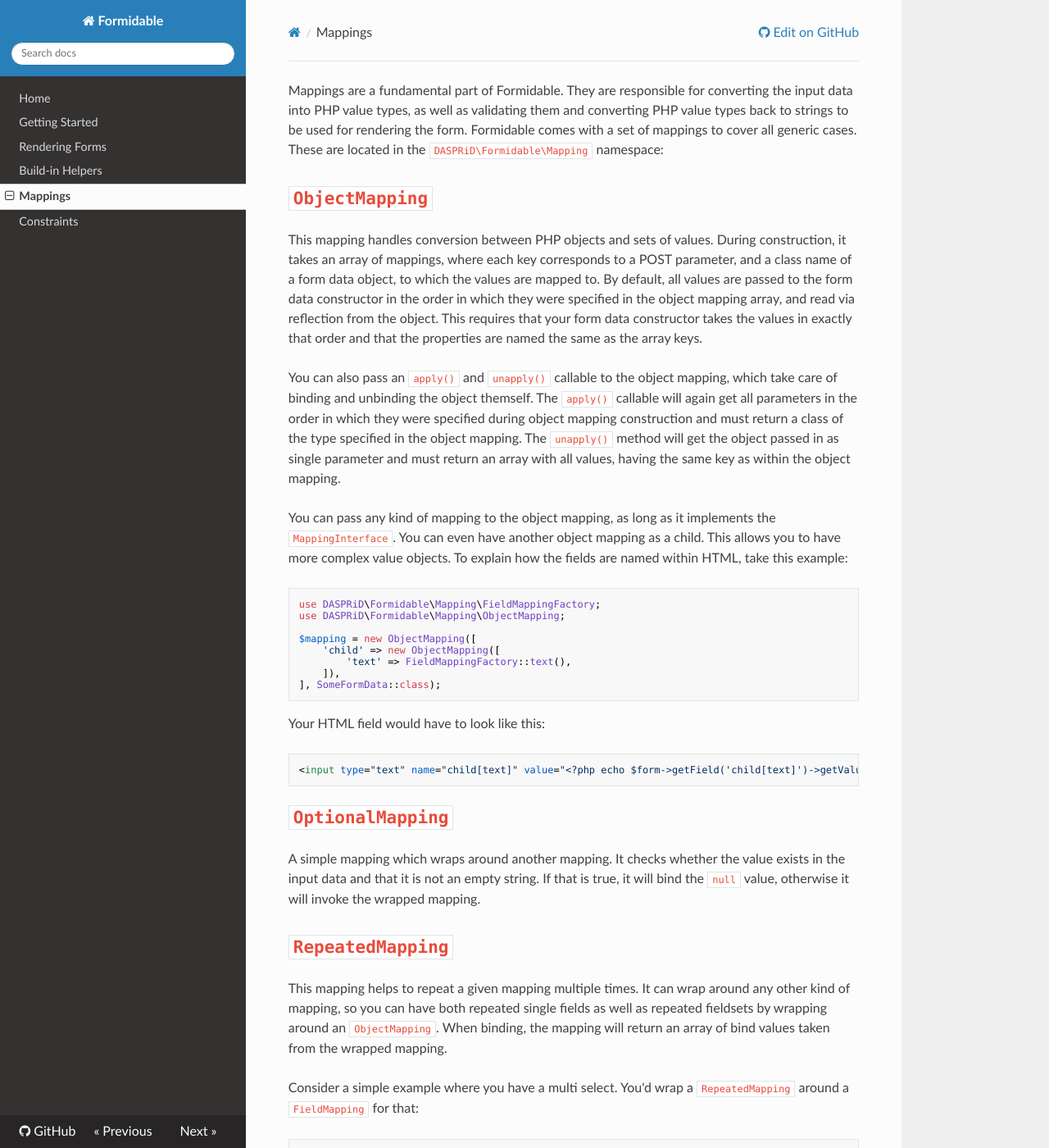
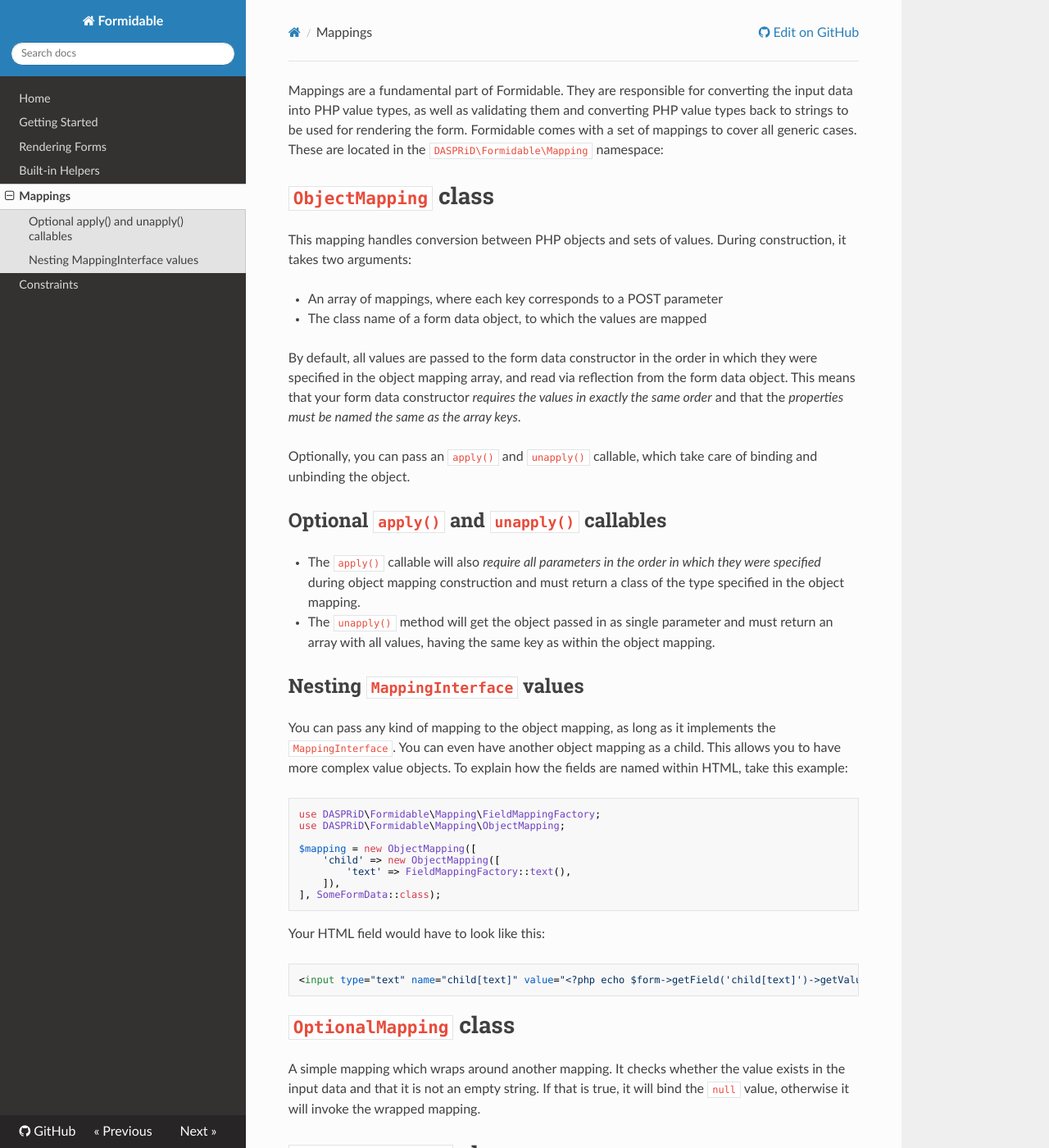
Before and after one commit to DASPRiD/Formidable, an MkDocs documentation site: the page built from doc/src/mappings.md, in a window 1280 px wide and 1400 px high. Shown: the whole window at 82% size. Built offline with MkDocs 1.6.1, drawn with Linux system fonts in a browser that asks for light colours; nearby versions of some CDN libraries; old or Windows-style settings are respelled for this version of MkDocs; some of the changed text lies outside the part shown.

````diff
--- a/doc/src/mappings.md
+++ b/doc/src/mappings.md
@@ -3,19 +3,29 @@ as well as validating them and converting PHP value types back to strings to be
 comes with a set of mappings to cover all generic cases. These are located in the `DASPRiD\Formidable\Mapping`
 namespace:
 
-# `ObjectMapping`
+# `ObjectMapping` class
 
-This mapping handles conversion between PHP objects and sets of values. During construction, it takes an array of
-mappings, where each key corresponds to a POST parameter, and a class name of a form data object, to which the values
-are mapped to. By default, all values are passed to the form data constructor in the order in which they were specified
-in the object mapping array, and read via reflection from the object. This requires that your form data constructor
-takes the values in exactly that order and that the properties are named the same as the array keys.
+This mapping handles conversion between PHP objects and sets of values. During construction, it takes two arguments:
 
-You can also pass an `apply()` and `unapply()` callable to the object mapping, which take care of binding and unbinding
-the object themself. The `apply()` callable will again get all parameters in the order in which they were specified
-during object mapping construction and must return a class of the type specified in the object mapping. The `unapply()`
-method will get the object passed in as single parameter and must return an array with all values, having the same key
-as within the object mapping.
+* An array of mappings, where each key corresponds to a POST parameter
+* The class name of a form data object, to which the values are mapped
+
+By default, all values are passed to the form data constructor in the order in which they were specified in the object
+mapping array, and read via reflection from the form data object. This means that your form data constructor *requires
+the values in exactly the same order* and that the *properties must be named the same as the array keys*.
+
+Optionally, you can pass an `apply()` and `unapply()` callable, which take care of binding and unbinding
+the object.
+
+## Optional `apply()` and `unapply()` callables
+
+* The `apply()` callable will also *require all parameters in the order in which they were specified* during object
+mapping construction and must return a class of the type specified in the object mapping.
+
+* The `unapply()` method will get the object passed in as single parameter and must return an array with all values,
+having the same key as within the object mapping.
+
+## Nesting `MappingInterface` values
 
 You can pass any kind of mapping to the object mapping, as long as it implements the `MappingInterface`. You can even
 have another object mapping as a child. This allows you to have more complex value objects. To explain how the fields
@@ -38,12 +48,12 @@ Your HTML field would have to look like this:
 <input type="text" name="child[text]" value="<?php echo $form->getField('child[text]')->getValue(); ?>">
 ```
 
-# `OptionalMapping`
+# `OptionalMapping` class
 
 A simple mapping which wraps around another mapping. It checks whether the value exists in the input data and that it is
 not an empty string. If that is true, it will bind the `null` value, otherwise it will invoke the wrapped mapping.
 
-# `RepeatedMapping`
+# `RepeatedMapping` class
 
 This mapping helps to repeat a given mapping multiple times. It can wrap around any other kind of mapping, so you can
 have both repeated single fields as well as repeated fieldsets by wrapping around an `ObjectMapping`. When binding,
@@ -68,45 +78,45 @@ In this case, your select object would have to look like this:
 <select name="selections[]" multiple></select>
 ```
 
-# `FieldMapping`
+# `FieldMapping` class
 
-This mapping type is fundamental in converting string data to actual PHP values. By itself, the field mapping does not
+This mapping type is fundamental in converting string data to typed PHP values. By itself, the field mapping does not
 know, how to bind and unbind the actual value it receives. For that purpose, a formatter is passed to the the field
 mapping during construction. Formidable comes with a set of standard formatters and a factory for easily creating
 field mappings with them. The `FieldMappingFactory` has the following methods which will all return configured field
 mappings:
 
-- `text($minLength = 0, $maxLength = null, $encoding = 'utf-8')`<br />
-    Creates a simple string-to-string mapping, optionally applying constraints for the length of the string.
+* `text($minLength = 0, $maxLength = null, $encoding = 'utf-8')`
+  * Creates a simple string-to-string mapping, optionally applying constraints for the length of the string.
 
-- `emailAddress()`<br />
-    Creates a mapping which requires the input string to be a valid email address.
+* `emailAddress()`
+  * Creates a mapping which requires the input string to be a valid email address.
 
-- `integer()`<br />
-    Creates a mapping between input strings and PHP integers, validating that the input string is actually a valid
+* `integer()`
+  * Creates a mapping between input strings and PHP integers, validating that the input string is actually a valid
     integer string.
 
-- `float()`<br />
-    Creates a mapping between input strings and PHP floats, validating that the input string is actually a valid float
+* `float()`
+  * Creates a mapping between input strings and PHP floats, validating that the input string is actually a valid float
     string.
 
-- `decimal()`<br />
-    Similar to `float()`, but keeps the the number as a string after validation.
+* `decimal()`
+  * Similar to `float()`, but keeps the the number as a string after validation.
 
-- `boolean()`<br />
-    Creates a mapping between input strings and PHP booleans. The input string must either be `"true"`, `"false"` or be
-    absent. This latter special requirement is because unchecked checkboxes are not transfered at all.
+* `boolean()`
+  * Creates a mapping between input strings and PHP booleans. The input string must either be `"true"`, `"false"` or be
+    absent. This latter special requirement is because unchecked checkboxes are not transferred at all.
 
-- `time(DateTimeZone $timeZone = null)`<br />
-    Creates a mapping for `<input type="time">` to `ImmutableDateTime`. By default, times are treated as UTC, but you
+* `time(DateTimeZone $timeZone = null)`
+  * Creates a mapping for `<input type="time">` to `ImmutableDateTime`. By default, times are treated as UTC, but you
     can also pass a custom time zone to the factory.
 
-- `date(DateTimeZone $timeZone = null)`<br />
-    Creates a mapping for `<input type="date">` to `ImmutableDateTime`. By default, times are treated as UTC, but you
+* `date(DateTimeZone $timeZone = null)`
+  * Creates a mapping for `<input type="date">` to `ImmutableDateTime`. By default, times are treated as UTC, but you
     can also pass a custom time zone to the factory.
 
-- `dateTime(DateTimeZone $timeZone = null, $localTime = false)`<br />
-    Creates a mapping for `<input type="datetime">` and `<input type="datetime-local">` to `ImmutableDateTime`. By
+* `dateTime(DateTimeZone $timeZone = null, $localTime = false)`
+  * Creates a mapping for `<input type="datetime">` and `<input type="datetime-local">` to `ImmutableDateTime`. By
     default, times are treated as UTC, but you can also pass a custom time zone to the factory. When using type
     `datetime`, you don't have to set the `$localTime` parameter. When using the `datetime-local` type, the browser will
     not submit a time zone, so it is important to pass a time zone to the factory in which the datetime should be
--- a/mkdocs.yml
+++ b/mkdocs.yml
@@ -8,7 +8,7 @@ pages:
     - index.md
     - 'Getting Started' : getting-started.md
     - 'Rendering Forms' : rendering-forms.md
-    - 'Build-in Helpers' : build-in-helpers.md
+    - 'Built-in Helpers' : built-in-helpers.md
     - 'Mappings' : mappings.md
     - 'Constraints' : constraints.md
 
````
Also changed, not shown: doc/src/build-in-helpers.md (deleted, +0 -46 lines), doc/src/built-in-helpers.md (added, +54 -0 lines), doc/src/constraints.md (+23 -15 lines), doc/src/getting-started.md (+34 -22 lines), doc/src/rendering-forms.md (+16 -7 lines), 1 other file.
